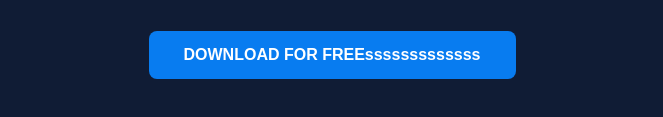
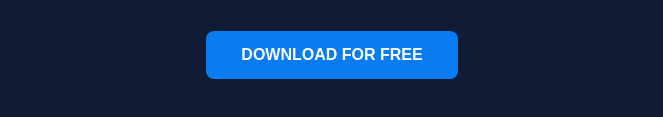
Before and after one commit to batistaandremarques/sonic-treasure, a plain HTML site: page index.html in a window 1280 px wide. Shown: the part 513-630 px from the top of the page, without its empty margins (308-971 px from the left). Drawn offline with Linux system fonts and the light colour scheme.

Commit message:
Restore index.html with original name for download

```diff
--- a/index.html
+++ b/index.html
@@ -49,7 +49,7 @@
     <br>
 
     <a href="https://drive.google.com/file/d/1PqGMtlFEERz2KzdYEV2xuqSXsTRa2sCa/view?usp=sharing">
-        DOWNLOAD FOR FREEsssssssssssss
+        DOWNLOAD FOR FREE
     </a>
 
 </body>
```
